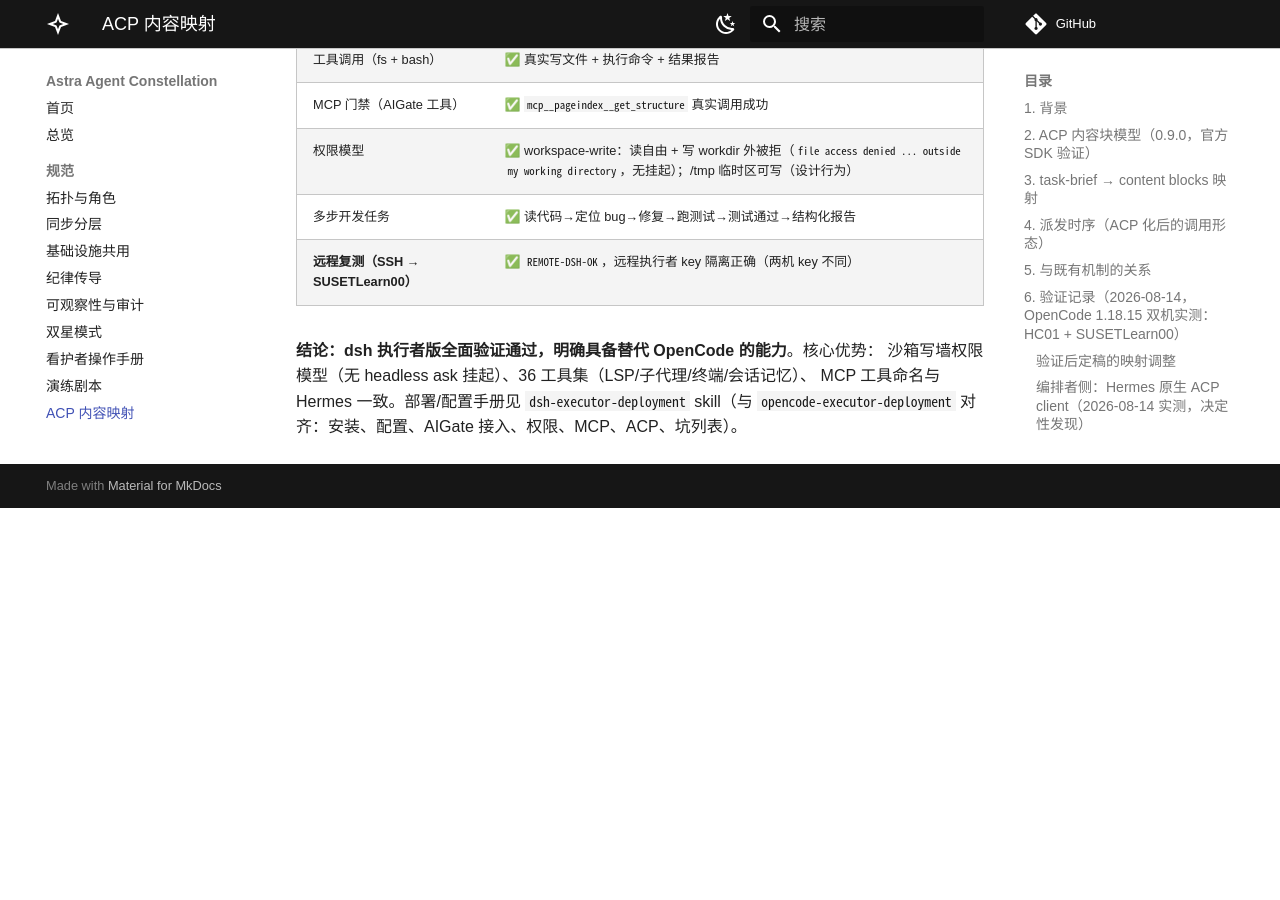
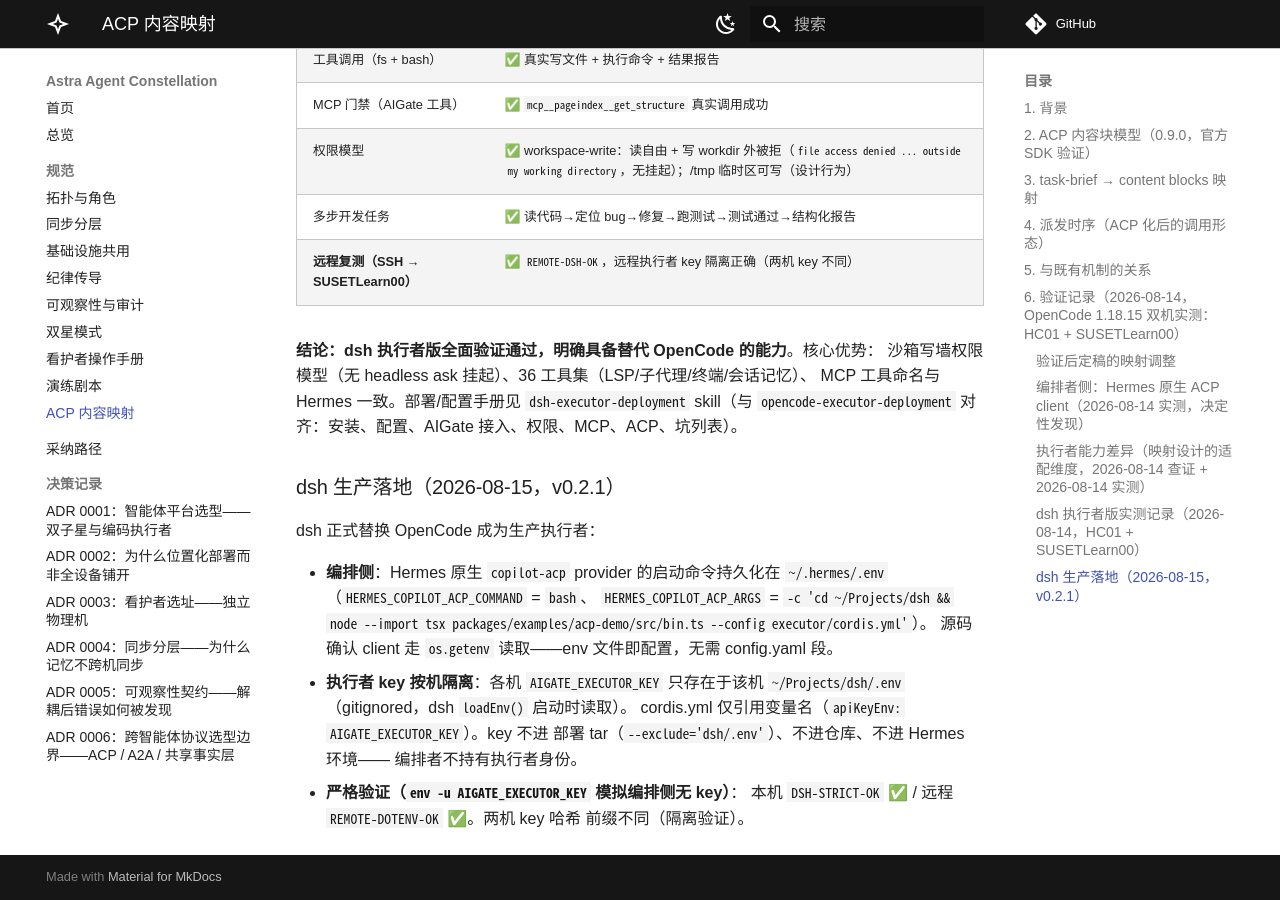
Before and after one commit to alrcatraz/astra-agent-constellation, an MkDocs documentation site: the page built from docs/10-acp-mapping.md, in a window 1280 px wide and 900 px high, scrolled down 5283 px. Built offline with MkDocs 1.6.1 and Material for MkDocs 9.7.7, drawn with Linux system fonts in a browser that asks for light colours; comment, search, counter and statistics services are not loaded; before the commit the page ends 5791 px from its top, so only the background shows below that.

Commit message:
feat: dsh replaces OpenCode as production executor (v0.2.1)
Hermes copilot-acp provider now points at the dsh ACP server via
HERMES_COPILOT_ACP_COMMAND/ARGS in ~/.hermes/.env (os.getenv-driven,
env file is the config; no config.yaml section needed).

Executor key isolation: each machine's AIGATE_EXECUTOR_KEY lives only in
that host's ~/Projects/dsh/.env (gitignored, dsh loadEnv() reads it at
boot). Never in the deploy tar (excluded), never in the repo, never in
the orchestrator environment. cordis.yml references the env var name.

Verified strictly on both hosts (env -u AIGATE_EXECUTOR_KEY):
DSH-STRICT-OK (HC01) / REMOTE-DOTENV-OK (SUSETLearn00); key hashes differ.

Docs: AGENTS.md ACP transport note (dsh = production executor), PLAN.md
checkboxes (dsh selection + ACP seam landed), 10-acp-mapping landing
section, cordis executor template key note, version bump 0.2.0 -> 0.2.1.

```diff
--- a/docs/10-acp-mapping.md
+++ b/docs/10-acp-mapping.md
@@ -163,3 +163,21 @@
 沙箱写墙权限模型（无 headless ask 挂起）、36 工具集（LSP/子代理/终端/会话记忆）、
 MCP 工具命名与 Hermes 一致。部署/配置手册见 `dsh-executor-deployment` skill（与
 `opencode-executor-deployment` 对齐：安装、配置、AIGate 接入、权限、MCP、ACP、坑列表）。
+
+### dsh 生产落地（2026-08-15，v0.2.1）
+
+dsh 正式替换 OpenCode 成为生产执行者：
+
+- **编排侧**：Hermes 原生 `copilot-acp` provider 的启动命令持久化在
+  `~/.hermes/.env`（`HERMES_COPILOT_ACP_COMMAND` = `bash`、
+  `HERMES_COPILOT_ACP_ARGS` = `-c 'cd ~/Projects/dsh && node --import tsx
+  packages/examples/acp-demo/src/bin.ts --config executor/cordis.yml'`）。
+  源码确认 client 走 `os.getenv` 读取——env 文件即配置，无需 config.yaml 段。
+- **执行者 key 按机隔离**：各机 `AIGATE_EXECUTOR_KEY` 只存在于该机
+  `~/Projects/dsh/.env`（gitignored，dsh `loadEnv()` 启动时读取）。
+  cordis.yml 仅引用变量名（`apiKeyEnv: AIGATE_EXECUTOR_KEY`）。key 不进
+  部署 tar（`--exclude='dsh/.env'`）、不进仓库、不进 Hermes 环境——
+  编排者不持有执行者身份。
+- **严格验证（`env -u AIGATE_EXECUTOR_KEY` 模拟编排侧无 key）**：
+  本机 `DSH-STRICT-OK` ✅ / 远程 `REMOTE-DOTENV-OK` ✅。两机 key 哈希
+  前缀不同（隔离验证）。
```
Also changed, not shown: AGENTS.md (+25 -12 lines), PLAN.md (+3 -3 lines), README.md (+2 -2 lines), 1 other file.
